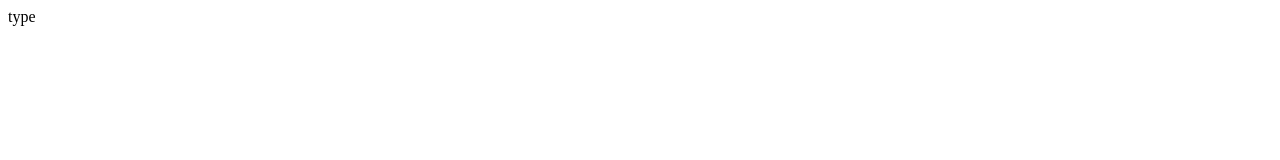
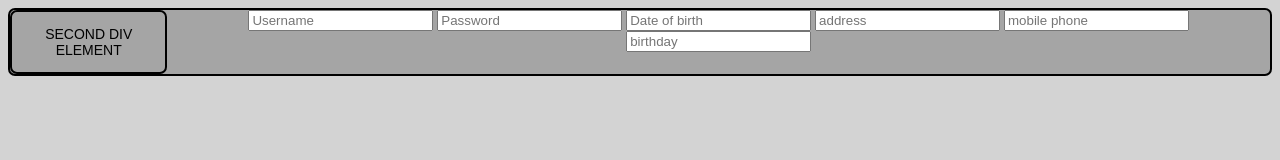
Before and after one commit to occook/UI-FinalProject, a plain HTML site: page src/index.html in a window 1280 px wide. Drawn offline with Linux system fonts and the light colour scheme.

Commit message:
basic register page

```diff
--- a/src/index.html
+++ b/src/index.html
@@ -1 +1,25 @@
-type
+<html>
+
+<head>
+<link rel="stylesheet" href="style/styling.css">
+<title> Register Page </title>
+</head>
+
+<body>
+    <div>
+    <div><p>SECOND DIV ELEMENT
+        </p></div>
+    <form>
+        <input type="text" class="linePerline" placeholder="Username">
+        <input type="text" class="linePerline" placeholder="Password">
+        <input type="text" class="linePerline" placeholder="Date of birth">
+        <input type="text" class="linePerline" placeholder="address">
+        <input type="text" class="linePerline" placeholder="mobile phone">
+        <input type="text" class="linePerline" placeholder="birthday">
+    </form>
+    </div>
+
+
+
+</body>
+</html>
```
